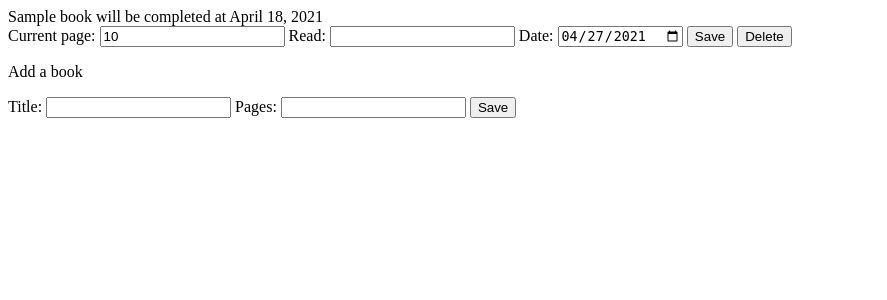
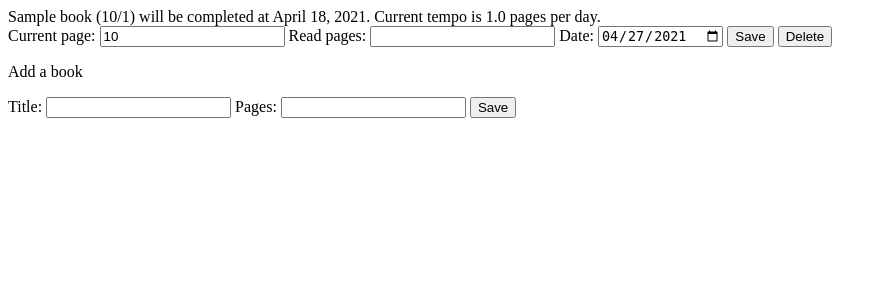
Before and after one commit to hardtechnik/booktrack, a Django app: page / in a window 1280 px wide. Shown: the top 300 px of the page, without its empty margins (0-887 px from the left). Run offline with Django 3.2, Linux system fonts and the light colour scheme; tables that the repository leaves empty hold one stand-in row (values such as "Sample post").

Commit message:
update labels, added tempo

```diff
--- a/progress/models.py
+++ b/progress/models.py
@@ -17,9 +17,13 @@ class BookProgress(models.Model):
     page = models.PositiveIntegerField()
 
     @property
+    def avg_pages_per_day(self):
+        return round(self.daily.aggregate(avg_pages=Avg('read_pages'))['avg_pages'] or 0, 1)
+
+    @property
     def expected_end(self):
-        avg_pages = self.daily.aggregate(avg_pages=Avg('read_pages'))['avg_pages']
-        if not avg_pages:
+        avg_pages = self.avg_pages_per_day
+        if avg_pages == 0:
             return None
         need_to_read = self.book.pages - self.page
         expected_days = need_to_read // avg_pages
--- a/templates/index.html
+++ b/templates/index.html
@@ -3,7 +3,8 @@
   {% for progress in progresses %}
     <div>
     {% with book=progress.book %}
-      {{ book.title }} will be completed at {{ progress.expected_end|default_if_none:"N/A" }}
+      {{ book.title }} ({{ progress.page }}/{{ book.pages }}) will be completed at {{ progress.expected_end|default_if_none:"N/A" }}.
+      Current tempo is {{ progress.avg_pages_per_day }} pages per day.
     {% endwith %}
     <form id="progress-form-{{ progress.id }}" method="POST" action="{% url 'update_progress' %}">
       <input type="hidden" name="progress" value="{{ progress.id }}" />
@@ -15,7 +16,7 @@
         value="{{ progress.page }}"
         required
       />
-      <label for="progress-readPages-{{ progress.id }}">Read:</label>
+      <label for="progress-readPages-{{ progress.id }}">Read pages:</label>
       <input
         id="progress-readPages-{{ progress.id }}"
         type="number"
```
